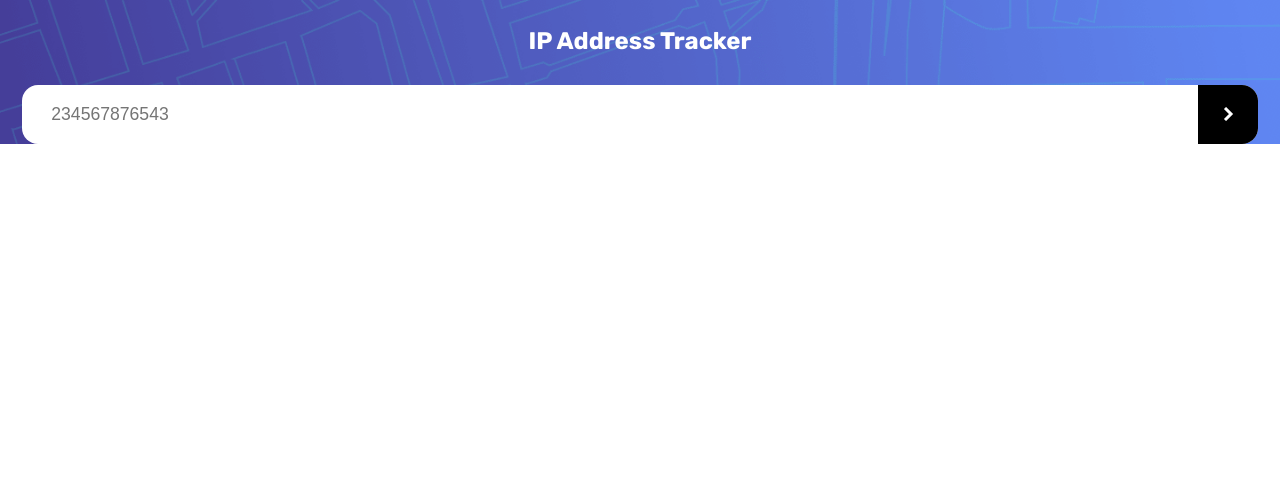
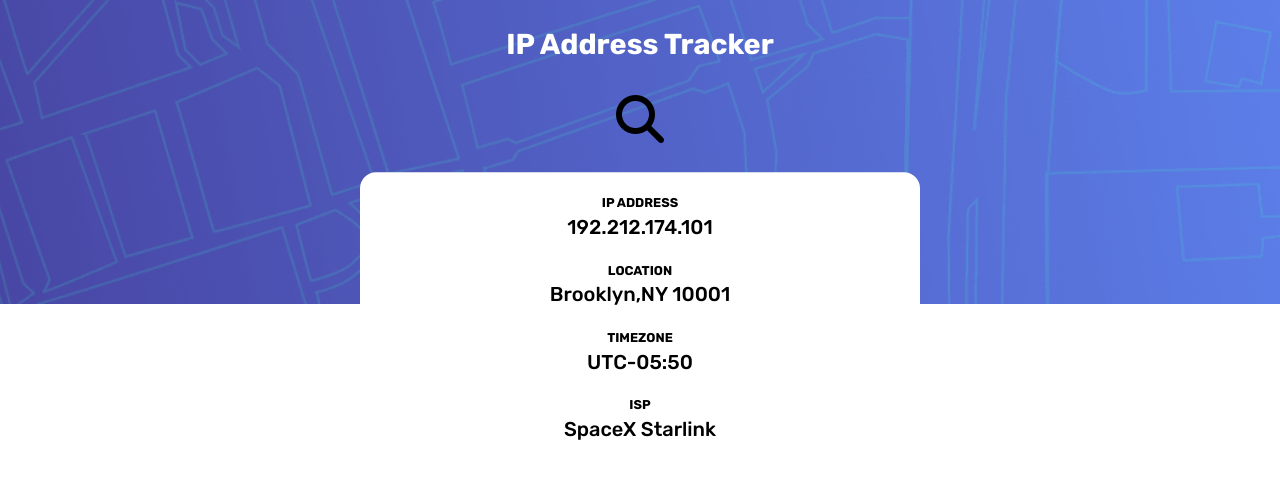
Before and after one commit to MojtabaMosavi/ip-address-tracker-master.io, a website built with Parcel: page src/index.html in a window 1280 px wide. Built offline with nearby package versions, Linux system fonts and the light colour scheme.

Commit message:
completed the search icon styles

```diff
--- a/src/index.html
+++ b/src/index.html
@@ -6,7 +6,9 @@
 
   <link rel="icon" type="image/png" sizes="32x32" href="./assets/images/favicon-32x32.png">
   <link rel="stylesheet" href="scss/main.scss">
-  <script src="js/app.js" defer></script>
+  <script src="js/search-bar.js" defer></script>
+  <script src="https://kit.fontawesome.com/e8685ceadd.js" crossorigin="anonymous"></script>
+
   <title>Frontend Mentor | IP Address Tracker</title>
 </head>
 <body>
@@ -19,34 +21,49 @@
 
               <h1 class="ip-tracker__heading">  IP Address Tracker</h1>
 
+
+
               <form action="#" class="form ip-tracker__form">
-                <label for="ipInput" class="sr-only"></label>
+
+                <label for="ip-search" class="sr-only"></label>
                 <input type="search"
                         class="ip-tracker__input"
                         placeholder=" 234567876543"
-                        id="ipInput">
+                        id="ip-search"
+                        aria-label="search bar"
+                        />
+
+                <button class="ip-tracker__search"
+                        aria-label="serach"
+                        aria-controls="search"
+                        type="button">
+                  <i class="fas fa-search ip-trakcer__search-icon"
+                      aria-hidden="true"
+                      title="search for an ip address"
+                      id="search"></i>
+                </button>
               </form>
 
               <ul class="ip-tracker__info">
 
                 <li class="ip-tracker__item">
                   <h4 class="ip-tracker__item-heading">  IP Address</h4>
-                  <span class="ip-tracker__item-info">23423315</span>
+                  <span class="ip-tracker__item-info">192.212.174.101</span>
                 </li>
 
                 <li class="ip-tracker__item">
                   <h4 class="ip-tracker__item-heading">Location</h4>
-                  <span class="ip-tracker__item-info">324</span>
+                  <span class="ip-tracker__item-info">Brooklyn,NY 10001</span>
                 </li>
 
                 <li class="ip-tracker__item">
                   <h4 class="ip-tracker__item-heading">  Timezone</h4>
-                  <span class="ip-tracker__item-info">2222222324</span>
+                  <span class="ip-tracker__item-info">UTC-05:50</span>
                 </li>
 
                 <li class="ip-tracker__item">
-                  <h4 class="ip-tracker__item-heading"> UTC </h4>
-                  <span class="ip-tracker__item-info">32532</span>
+                  <h4 class="ip-tracker__item-heading"> ISP </h4>
+                  <span class="ip-tracker__item-info">SpaceX Starlink</span>
                 </li>
 
               </ul>
--- a/src/js/app.js
+++ /dev/null
@@ -1 +0,0 @@
-console.log("hello world")
--- /dev/null
+++ b/src/js/search-bar.js
@@ -0,0 +1,12 @@
+console.log("new js")
+
+const ipTracker = document.querySelector(".ip-tracker__search");
+const ipForm = document.querySelector(".ip-tracker__form");
+const ipInput = document.querySelector(".ip-tracker__input");
+
+ipTracker.addEventListener('click', () => {
+    ipTracker.classList.toggle("ip-tracker__search--active");
+    ipForm.classList.toggle("ip-tracker__form--active");
+    ipInput.classList.toggle("ip-tracker__input--active");
+
+})
--- a/src/scss/abstracts/_mixins.scss
+++ b/src/scss/abstracts/_mixins.scss
@@ -12,11 +12,7 @@
 }
 
 /*|| to make a flex container */
-@mixin flex-container(
-  $al-con: "center",
-  $js-con: "space-between",
-  $flex-d: "row"
-) {
+@mixin flex-container($al-con: center, $js-con: space-between, $flex-d: row) {
   display: flex;
   align-items: $al-con;
   justify-content: $js-con;
--- a/src/scss/abstracts/_variables.scss
+++ b/src/scss/abstracts/_variables.scss
@@ -6,8 +6,8 @@
 :root {
   --Very-Dark-Gray: hsl(0, 0%, 17%);
   --Dark-Gray: hsl(0, 0%, 59%);
-  --headings: hsl(0, 0%, 100%);
   --black: hsl(0, 0%, 0%);
+  --white: hsl(0, 0%, 100%);
 }
 
 /*|| typography */
@@ -21,3 +21,7 @@ $breakpoints: (
   "laptop": 62em,
   "desktop": 82em,
 );
+
+/*|| transitions */
+$primary-transition: all 500ms ease-in-out;
+$search-bar-transition: all 500ms cubic-bezier(0, 1.32, 1, -0.3);
--- a/src/scss/base/_helpers.scss
+++ b/src/scss/base/_helpers.scss
@@ -7,7 +7,13 @@
 /*|| container to align the content*/
 
 .container {
-  padding: 0 1.4rem;
+  max-width: 20.5rem;
+  margin: 0 auto;
+
+  /*|| tablet view*/
+  @include abs.respond-to("tablet") {
+    max-width: 35rem;
+  }
 }
 
 /*|| displays the content for screen readers */
--- a/src/scss/components/_ip-tracker.scss
+++ b/src/scss/components/_ip-tracker.scss
@@ -14,30 +14,64 @@
   &-wrapper {
     padding-top: 1.7rem;
     margin-bottom: 2rem;
+    position: relative;
+    transition: abs.$search-bar-transition;
   }
 
   &__heading {
     font-size: 1.5rem;
     margin-bottom: 1.85rem;
-    color: var(--headings);
+    color: var(--white);
   }
 
   &__form {
     display: inline-block;
     width: 100%;
     position: relative;
+    margin-bottom: 9.6rem;
+    transform-origin: left;
+    transition: abs.$search-bar-transition;
 
     &::after {
-      content: "";
-      background: url(../assets/images/icon-arrow.svg) no-repeat center,
-        var(--black);
-      position: absolute;
+    }
+    &--active {
+      @extend .ip-tracker__form;
+    }
+  }
+
+  &__search {
+    position: absolute;
+    top: 50%;
+    left: 50%;
+    transform: translate(-50%, -50%);
+    background: inherit;
+    font-size: 3rem;
+    transition: abs.$search-bar-transition;
+    overflow: hidden;
+
+    &:hover {
+      transform: translate(-50%, -50%) rotate(130deg);
+    }
+
+    &--active {
+      transition: abs.$search-bar-transition;
+      left: 100%;
+      top: 0;
+      background: url(../assets/images/icon-arrow.svg) no-repeat center, black;
+      transform: translateX(-100%);
       width: 3.7rem;
-      right: 0;
-      top: 0;
       height: 100%;
       border-top-right-radius: 1rem;
       border-bottom-right-radius: 1rem;
+
+      &:hover {
+        transform-origin: center;
+        transform: translateX(-100%) rotate(180deg);
+        border-top-right-radius: 0;
+        border-bottom-right-radius: 0;
+        border-top-left-radius: 1rem;
+        border-bottom-left-radius: 1rem;
+      }
     }
   }
 
@@ -48,9 +82,45 @@
     font-size: 1.1rem;
     border-radius: 1rem;
     border: none;
+    visibility: hidden;
+    transform: scale(0);
+    transform-origin: center;
+    transition: abs.$search-bar-transition;
+
+    &--active {
+      transform: scale(1);
+      visibility: visible;
+    }
   }
 
   &__info {
-    display: none;
+    background-color: var(--white);
+    position: absolute;
+    left: 50%;
+    transform: translate(-50%, -45%);
+    width: 100%;
+    min-height: 18.3rem;
+    border-radius: 1rem;
+    @include abs.flex-container($js-con: space-evenly, $flex-d: column);
+  }
+
+  &__item {
+    &-heading {
+      font-size: 0.8rem;
+      text-transform: uppercase;
+      margin-bottom: 0.3rem;
+    }
+
+    &-info {
+      font-size: 1.25rem;
+      font-weight: 500;
+    }
+  }
+
+  /*||----------------talbet view-------------------------*/
+  @include abs.respond-to("tablet") {
+    &__heading {
+      font-size: 1.8rem;
+    }
   }
 }
```
Also changed, not shown: dist/index.html, 6 other files.
